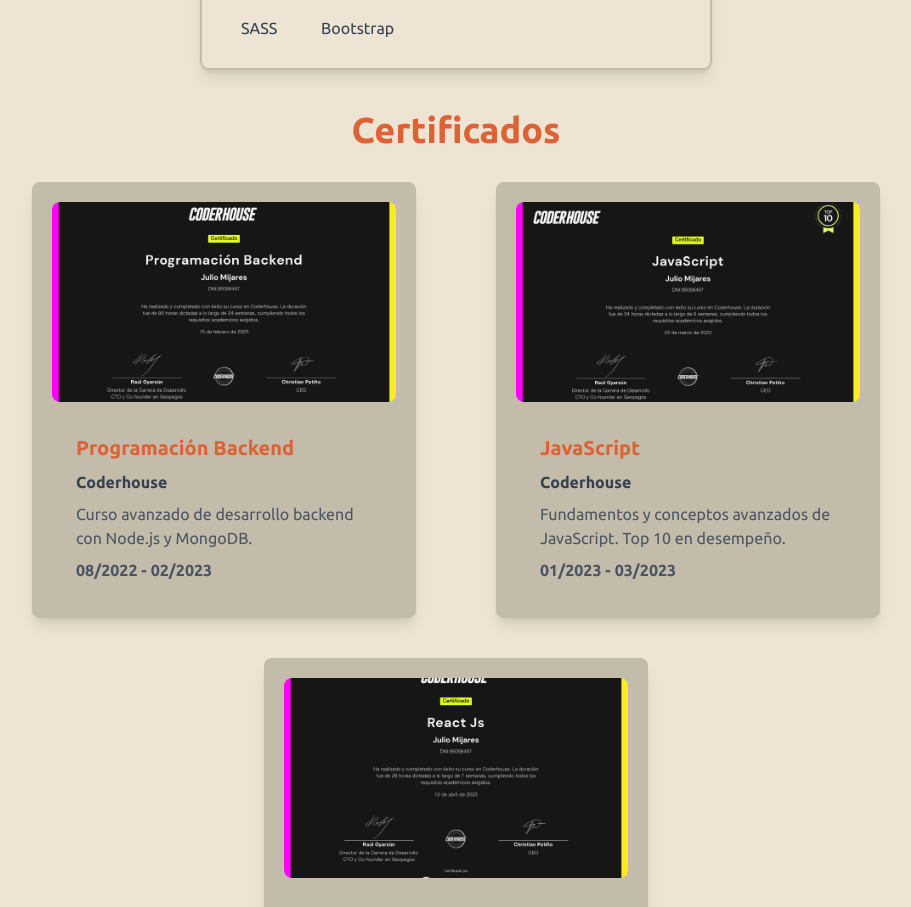
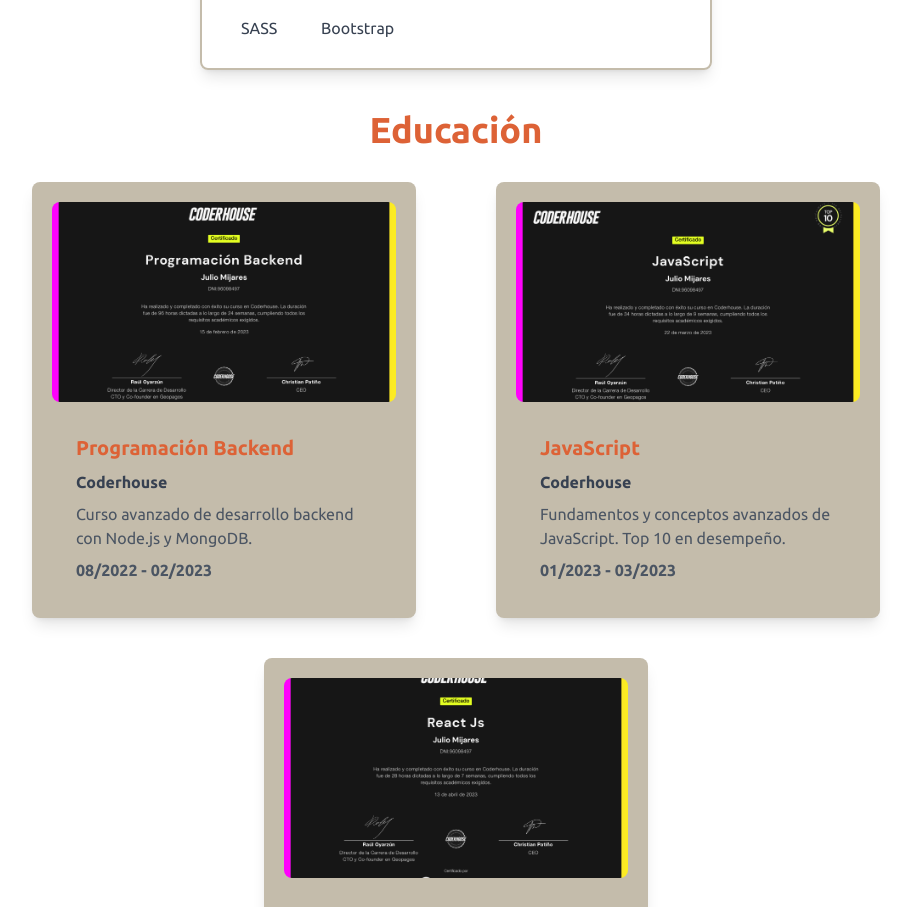
Before and after one commit to julioocmc/portfolio, a React (Vite) app: page / in a window 1280 px wide. Shown: the part 2018-2925 px from the top of the page, without its empty margins (184-1095 px from the left). Built offline with nearby package versions, Linux system fonts and the light colour scheme.

Commit message:
Renombrar sección de "Certificados" a "Educación" y actualizar color de fondo a variable CSS

```diff
--- a/src/App.tsx
+++ b/src/App.tsx
@@ -24,7 +24,7 @@
           <SkillsSection />
         </section>
         <section className="card max-w-screen-lg  px-4 mt-10">
-          <SectionTitle title="Certificados" />
+          <SectionTitle title="Educación" />
           <CertificationsSection />
         </section>
         <section className="card max-w-screen-lg  px-4 mt-10">
--- a/src/index.css
+++ b/src/index.css
@@ -7,7 +7,7 @@
 html {
   margin: 0;
   padding: 0;
-  background-color: #ede4d3;
+  background-color: var(--primary-background);
 }
 
 #root {
```
